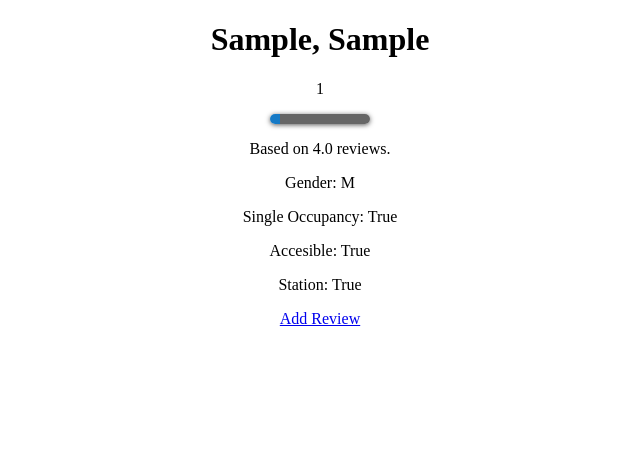
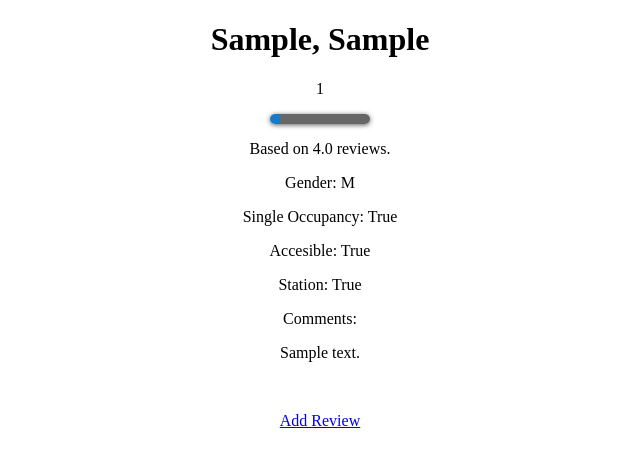
Before and after one commit to harbieism/Lavoratr-django, a Django app: page /lavoratr/detail/1/ in a window 1280 px wide. Shown: the top 467 px of the page, without its empty margins (320-960 px from the left). Run offline with Django 3.2, Linux system fonts and the light colour scheme; tables that the repository leaves empty hold one stand-in row (values such as "Sample post"); some libraries are stand-ins or nearby versions.

Commit message:
Added comments to the detail page.

```diff
--- a/lavoratr/templates/lavoratr/detail.html
+++ b/lavoratr/templates/lavoratr/detail.html
@@ -19,7 +19,12 @@
 	<div><p id="single_occupancy">Single Occupancy: {{ toilet.single_occupancy }}</p></div>
 	<div><p id="accesible">Accesible: {{ toilet.accesible }}</p></div>
 	<div><p id="station">Station: {{ toilet.station }}</p></div>
-
+	<div class="reviews">
+	<p>Comments:</p>
+	{% for review_comments in reviews %}
+	    <p>{{ review_comments.comment_box }}<p></br>
+	{% endfor %}
+    </div>
 	<script>
 		var $rating = {{ toilet.rating }};
 	    var $times_rated = {{ toilet.times_rated }};
--- a/lavoratr/views.py
+++ b/lavoratr/views.py
@@ -20,7 +20,12 @@ def index(request):
 
 def detail(request, toilet_id):
     toilet = get_object_or_404(Toilet, id=toilet_id)
-    return render(request, 'lavoratr/detail.html', {'toilet': toilet})
+    reviews = Review.objects.filter(toilet=toilet)
+    return render(
+        request,
+        'lavoratr/detail.html',
+        {'toilet': toilet, 'reviews' : reviews}
+    )
 
 
 def add_review(request, toilet_id):
```
